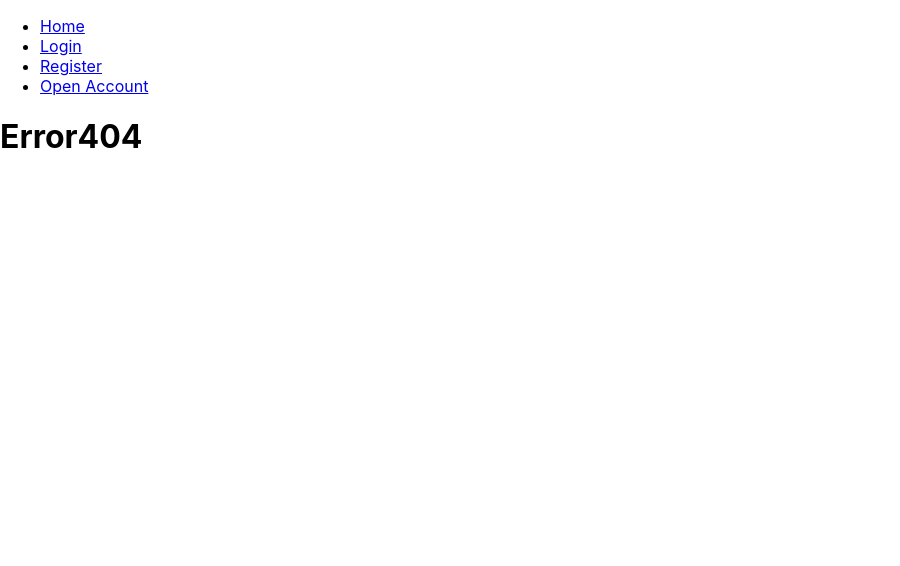
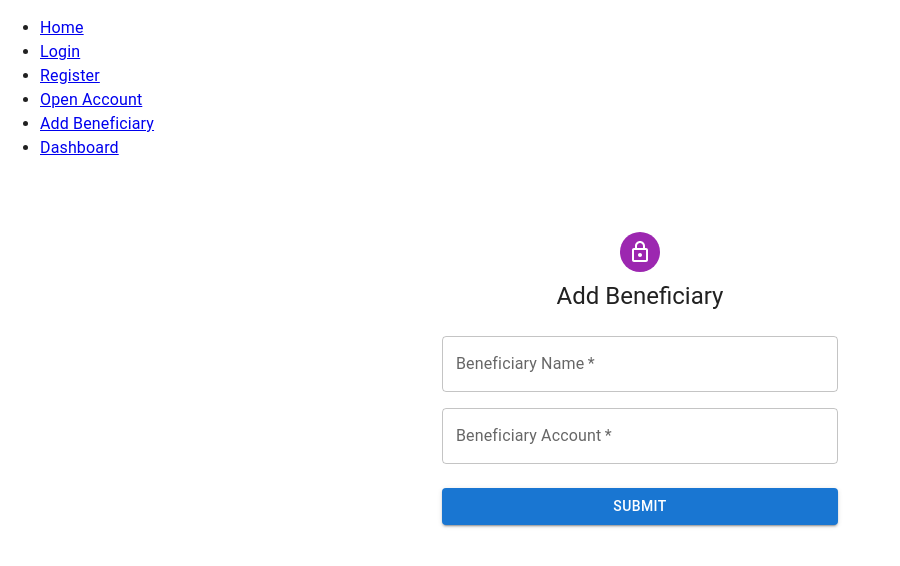
Before and after one commit to Harshil-Soni17502/grp_7, a React (Create React App) app in the folder frontend/: page /addBeneficiary in a window 1280 px wide. Shown: the top 566 px of the page, without its empty margins (0-900 px from the left). Built offline with nearby package versions, Linux system fonts and the light colour scheme.

Commit message:
added beneficiary, dashboard page

```diff
--- a/frontend/src/App.js
+++ b/frontend/src/App.js
@@ -8,6 +8,8 @@ import Home from "./Pages/Home";
 import Error404 from "./Pages/Error404";
 import OpenAccount from "./Pages/OpenAccount";
 import ReactDOM from "react-dom/client";
+import AddBeneficiary from './Pages/AddBeneficiary';
+import Dashboard from './Pages/Dashboard';
 
 export default function App() {
   return (
@@ -18,6 +20,8 @@ export default function App() {
           <Route path="login" element={<Login />} />
           <Route path="register" element={<Register />} />
           <Route path="openAccount" element={<OpenAccount />} />
+          <Route path="addBeneficiary" element={<AddBeneficiary />} />
+          <Route path="dashboard" element={<Dashboard />} />
           <Route path="*" element={<Error404 />} />
         </Route>
       </Routes>
--- /dev/null
+++ b/frontend/src/Pages/AddBeneficiary.js
@@ -0,0 +1,125 @@
+import * as React from 'react';
+import Avatar from '@mui/material/Avatar';
+import Button from '@mui/material/Button';
+import CssBaseline from '@mui/material/CssBaseline';
+import TextField from '@mui/material/TextField';
+import FormControlLabel from '@mui/material/FormControlLabel';
+import Checkbox from '@mui/material/Checkbox';
+import Link from '@mui/material/Link';
+import Grid from '@mui/material/Grid';
+import Box from '@mui/material/Box';
+import LockOutlinedIcon from '@mui/icons-material/LockOutlined';
+import Typography from '@mui/material/Typography';
+import Container from '@mui/material/Container';
+import { createTheme, ThemeProvider } from '@mui/material/styles';
+import axios from 'axios';
+import { ToastContainer, toast } from 'react-toastify';
+  import 'react-toastify/dist/ReactToastify.css';
+
+
+const defaultTheme = createTheme();
+
+export default function AddBeneficiary() {
+  const client = axios.create({
+    baseURL: "link to api",
+    headers: {
+      'Access-Control-Allow-Origin':'*',
+    }
+  })
+
+
+
+    const [errors, setErrors] = React.useState({
+        beneficiaryAccount:'',
+        agreetnc: '',
+      })
+
+  const handleSubmit = (event) => {
+    event.preventDefault();
+    let newErrors = {
+        beneficiaryAccount:'',
+        agreetnc: '',
+      };
+        addBeneficiary();
+
+  };
+
+  const addBeneficiary = async () => {
+    // let body = {
+    //   userId: "3",
+    //   transactionPassword: transactionPassword,
+    //   accountType: accountType,
+    // };
+    // console.log(body);
+    // let response  = await client.post("",body);
+    // if(response.status === 200 && response.data == "OK"){
+    //   toast.success("Account Created Successfully!");
+    // }
+    // else{
+    //   toast.error("Some error occured!")
+    // }
+    // console.log(response)
+  }
+
+  const [beneficiaryName, setBeneficiaryName] = React.useState("");
+  const [beneficiaryAccount, setBeneficiaryAccount] = React.useState("");
+
+  return (
+    <ThemeProvider theme={defaultTheme}>
+      <Container component="main" maxWidth="xs">
+        <CssBaseline />
+        <Box
+          sx={{
+            marginTop: 8,
+            display: 'flex',
+            flexDirection: 'column',
+            alignItems: 'center',
+          }}
+        >
+          <Avatar sx={{ m: 1, bgcolor: 'secondary.main' }}>
+            <LockOutlinedIcon />
+          </Avatar>
+          <Typography component="h1" variant="h5">
+          Add Beneficiary
+          </Typography>
+          <ToastContainer />
+          <Box component="form"  onSubmit={handleSubmit} sx={{ mt: 3 }}>
+            <Grid container spacing={2}>
+
+            <Grid item xs={12}>
+                <TextField
+                  required
+                  fullWidth
+                  id="beneficiaryName"
+                  label="Beneficiary Name"
+                  name="beneficiaryName"
+                  onChange={e=>setBeneficiaryName(e.target.value)}
+                />
+              </Grid>
+
+              <Grid item xs={12}>
+                <TextField
+                  required
+                  fullWidth
+                  id="beneficiaryAccount"
+                  label="Beneficiary Account"
+                  name="beneficiaryAccount"
+                  onChange={e=>setBeneficiaryAccount(e.target.value)}
+                />
+              </Grid>
+
+            </Grid>
+            <Button
+              type="submit"
+              fullWidth
+              variant="contained"
+              sx={{ mt: 3, mb: 2 }}
+            >
+              Submit
+            </Button>
+          </Box>
+        </Box>
+      </Container>
+    </ThemeProvider>
+  );
+}
--- /dev/null
+++ b/frontend/src/Pages/Dashboard.js
@@ -0,0 +1,7 @@
+import * as React from 'react';
+
+export default function Dashboard(){
+    return (
+        <h1>Dashboard</h1>
+    )
+}
--- a/frontend/src/Pages/Home.js
+++ b/frontend/src/Pages/Home.js
@@ -1,55 +1,137 @@
 import * as React from 'react';
-import Avatar from '@mui/material/Avatar';
+import AppBar from '@mui/material/AppBar';
 import Button from '@mui/material/Button';
+import CameraIcon from '@mui/icons-material/PhotoCamera';
+import Card from '@mui/material/Card';
+import CardActions from '@mui/material/CardActions';
+import CardContent from '@mui/material/CardContent';
+import CardMedia from '@mui/material/CardMedia';
 import CssBaseline from '@mui/material/CssBaseline';
-import TextField from '@mui/material/TextField';
-import FormControlLabel from '@mui/material/FormControlLabel';
-import Checkbox from '@mui/material/Checkbox';
-import Link from '@mui/material/Link';
 import Grid from '@mui/material/Grid';
+import Stack from '@mui/material/Stack';
 import Box from '@mui/material/Box';
-import LockOutlinedIcon from '@mui/icons-material/LockOutlined';
+import Toolbar from '@mui/material/Toolbar';
 import Typography from '@mui/material/Typography';
 import Container from '@mui/material/Container';
+import Link from '@mui/material/Link';
 import { createTheme, ThemeProvider } from '@mui/material/styles';
-import InputLabel from '@mui/material/InputLabel';
-import MenuItem from '@mui/material/MenuItem';
-import FormControl from '@mui/material/FormControl';
-import Select from '@mui/material/Select';
-import axios from 'axios';
 
+function Copyright() {
+  return (
+    <Typography variant="body2" color="text.secondary" align="center">
+      {'Copyright © '}
+      <Link color="inherit" href="https://mui.com/">
+        Bells Bargo Bank
+      </Link>{' '}
+      {new Date().getFullYear()}
+      {'.'}
+    </Typography>
+  );
+}
 
+const cards = [1, 2, 3, 4, 5, 6, 7, 8, 9];
 
-const Home = () => {
+// TODO remove, this demo shouldn't need to reset the theme.
 const defaultTheme = createTheme();
+
+export default function Album() {
   return (
     <ThemeProvider theme={defaultTheme}>
-        <Container>
-        <Grid
-          container
-          spacing={4}
+      <CssBaseline />
+      <AppBar position="relative">
+        <Toolbar>
+          <CameraIcon sx={{ mr: 2 }} />
+          <Typography variant="h6" color="inherit" noWrap>
+            BBB - Where trust goes for a toss!
+          </Typography>
+        </Toolbar>
+      </AppBar>
+      <main>
+        {/* Hero unit */}
+        <Box
+          sx={{
+            bgcolor: 'background.paper',
+            pt: 8,
+            pb: 6,
+          }}
+        >
+          <Container maxWidth="sm">
+            <Typography
+              component="h1"
+              variant="h2"
+              align="center"
+              color="text.primary"
+              gutterBottom
+            >
+              Album layout
+            </Typography>
+            <Typography variant="h5" align="center" color="text.secondary" paragraph>
+              Something short and leading about the collection below—its contents,
+              the creator, etc. Make it short and sweet, but not too short so folks
+              don&apos;t simply skip over it entirely.
+            </Typography>
+            <Stack
+              sx={{ pt: 4 }}
+              direction="row"
+              spacing={2}
               justifyContent="center"
-          alignItems="center"
-          style={{ minHeight: '100vh' }}
             >
-          <Grid item xs={6} >
-            <Typography variant="h3" align="center">
-              Bells Bargo Online
+              <Button variant="contained">Main call to action</Button>
+              <Button variant="outlined">Secondary action</Button>
+            </Stack>
+          </Container>
+        </Box>
+        <Container sx={{ py: 8 }} maxWidth="md">
+          {/* End hero unit */}
+          <Grid container spacing={4}>
+            {cards.map((card) => (
+              <Grid item key={card} xs={12} sm={6} md={4}>
+                <Card
+                  sx={{ height: '100%', display: 'flex', flexDirection: 'column' }}
+                >
+                  <CardMedia
+                    component="div"
+                    sx={{
+                      // 16:9
+                      pt: '56.25%',
+                    }}
+                    image="https://source.unsplash.com/random?wallpapers"
+                  />
+                  <CardContent sx={{ flexGrow: 1 }}>
+                    <Typography gutterBottom variant="h5" component="h2">
+                      Heading
                     </Typography>
+                    <Typography>
+                      This is a media card. You can use this section to describe the
+                      content.
+                    </Typography>
+                  </CardContent>
+                  <CardActions>
+                    <Button size="small">View</Button>
+                    <Button size="small">Edit</Button>
+                  </CardActions>
+                </Card>
               </Grid>
-          <Grid item xs={3} md={6} spacing={4} >
-            <Button variant="contained" color="primary" fullWidth>
-              Login
-            </Button>
-
-            <Button variant="outlined" color="primary" fullWidth>
-              Sign Up
-            </Button>
-          </Grid>
+            ))}
           </Grid>
         </Container>
+      </main>
+      {/* Footer */}
+      <Box sx={{ bgcolor: 'background.paper', p: 6 }} component="footer">
+        <Typography variant="h6" align="center" gutterBottom>
+          Footer
+        </Typography>
+        <Typography
+          variant="subtitle1"
+          align="center"
+          color="text.secondary"
+          component="p"
+        >
+          Something here to give the footer a purpose!
+        </Typography>
+        <Copyright />
+      </Box>
+      {/* End footer */}
     </ThemeProvider>
-    )
-  };
-
-  export default Home;
+  );
+}
--- a/frontend/src/Pages/Layout.js
+++ b/frontend/src/Pages/Layout.js
@@ -17,6 +17,12 @@ const Layout = () => {
           <li>
             <Link to="/openAccount">Open Account</Link>
           </li>
+          <li>
+            <Link to="/addBeneficiary">Add Beneficiary</Link>
+          </li>
+          <li>
+            <Link to="/dashboard">Dashboard</Link>
+          </li>
         </ul>
       </nav>
 
--- a/frontend/src/Pages/OpenAccount.js
+++ b/frontend/src/Pages/OpenAccount.js
@@ -21,7 +21,7 @@ const defaultTheme = createTheme();
 
 export default function OpenAccount() {
   const client = axios.create({
-    baseURL: "http://localhost:3307/account/create",
+    baseURL: "http://localhost:8086/account/create",
     headers: {
       'Access-Control-Allow-Origin':'*',
     }
--- a/frontend/src/Pages/Register.js
+++ b/frontend/src/Pages/Register.js
@@ -26,7 +26,7 @@ const defaultTheme = createTheme();
 export default function Register() {
 
   const client = axios.create({
-    baseURL: "http://localhost:3307/user/create",
+    baseURL: "http://localhost:8086/user/create",
     headers: {
       'Access-Control-Allow-Origin':'*',
     }
@@ -114,6 +114,7 @@ export default function Register() {
     console.log(response.status)
     if(response.status === 200 && response.data == "OK"){
       toast.success("Registered Successfully!");
+      navigate("/login");
     }
     else{
       toast.error("Some error occured!")
```
Also changed, not shown: 1 other file (tests, documents, lock files or other folders). Lines whose indentation alone changed are shown as unchanged.
